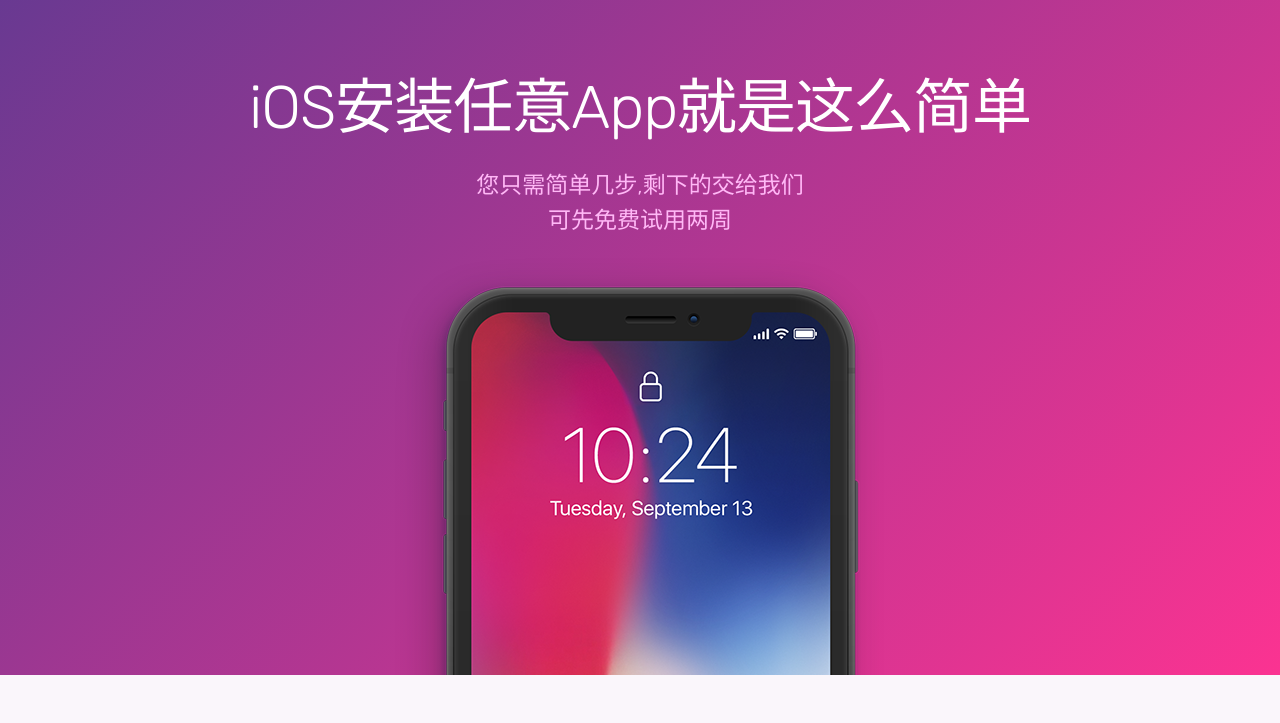
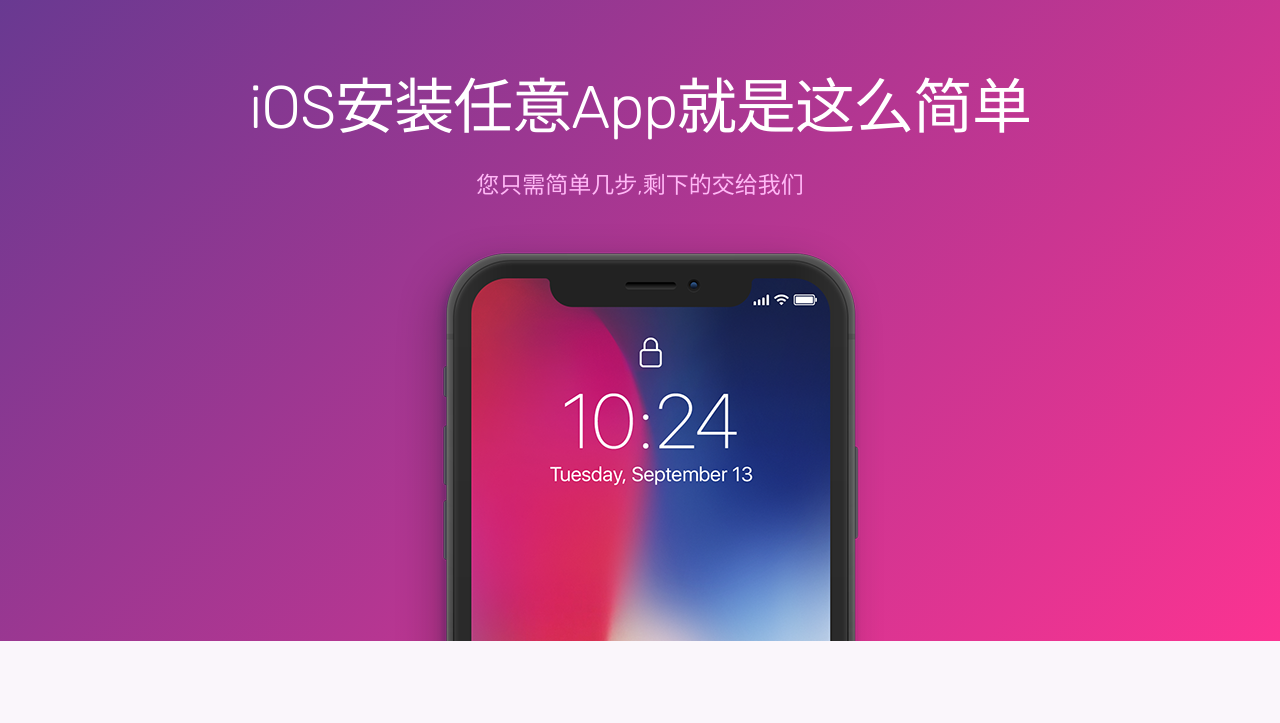
Before and after one commit to reapple/reapple.github.io, a plain HTML site: page index.html in a window 1280 px wide. Shown: the part 76-799 px from the top of the page. Drawn offline with Linux system fonts and the light colour scheme.

Commit message:
Update index.html

```diff
--- a/index.html
+++ b/index.html
@@ -52,7 +52,6 @@
 	<div class="container mt-5">
 		<h1>iOS安装任意App就是这么简单</h1>
 		<p class="tagline">您只需简单几步,剩下的交给我们</p>
-		<p class="tagline">可先免费试用两周</p>
 	</div>
 	<div class="img-holder mt-3"><img src="images/iphonex.png" alt="phone" class="img-fluid"></div>
 </header>
```
